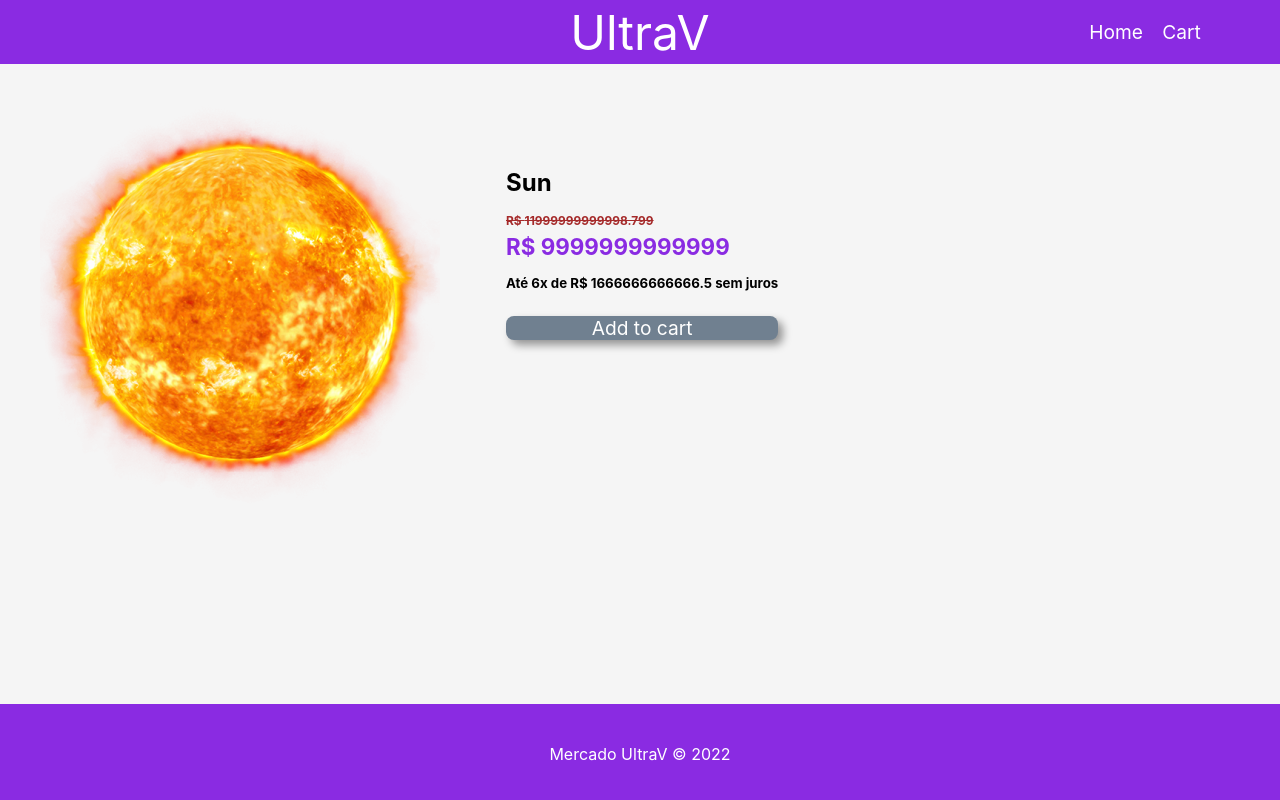
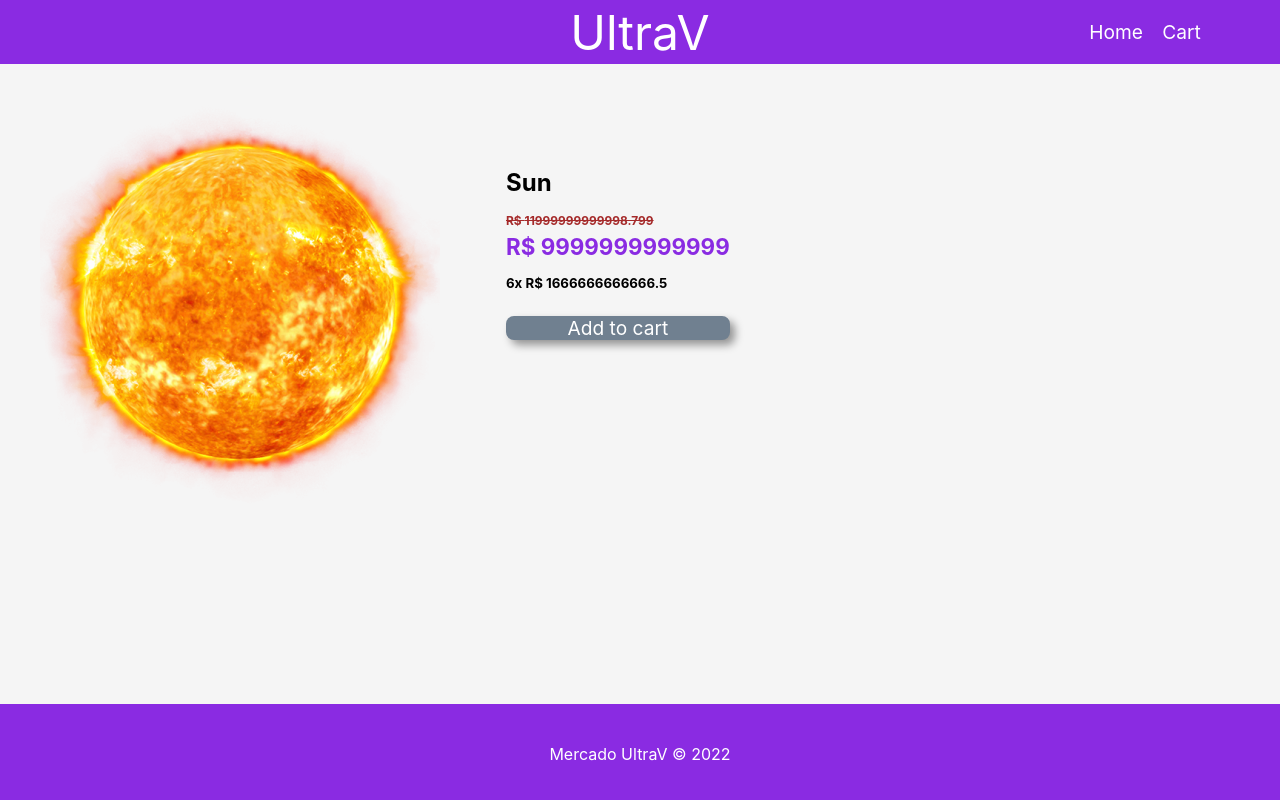
Before and after one commit to AmiltonCabral/mercado-ultrav, a Next.js app: page /product/1 in a window 1280 px wide. Shown: the top 800 px of the page. Built offline with nearby package versions, Linux system fonts and the light colour scheme.

Commit message:
main finished

```diff
--- a/components/CartCard.js
+++ b/components/CartCard.js
@@ -27,7 +27,7 @@ export default function CartCard({product, index}) {
         <a
           className={styles.remove_product}
           onClick={() => removeItemFromCart(index)}>
-          Remover produto
+          Remove product
         </a>
       </div>
     </div>
--- a/pages/product/[productId].js
+++ b/pages/product/[productId].js
@@ -56,7 +56,7 @@ export default function Produto({product}) {
           <h2>{product.name}</h2>
           <h5><s>R$ {product.price*1.20}</s></h5>
           <h3 color="blue">R$ {product.price}</h3>
-          <h5>Até 6x de R$ {product.price / 6} sem juros</h5>
+          <h5>6x R$ {product.price / 6}</h5>
           <button
             className={styles.add_cart}
             onClick={() => addItemToCart(product)}>
```
